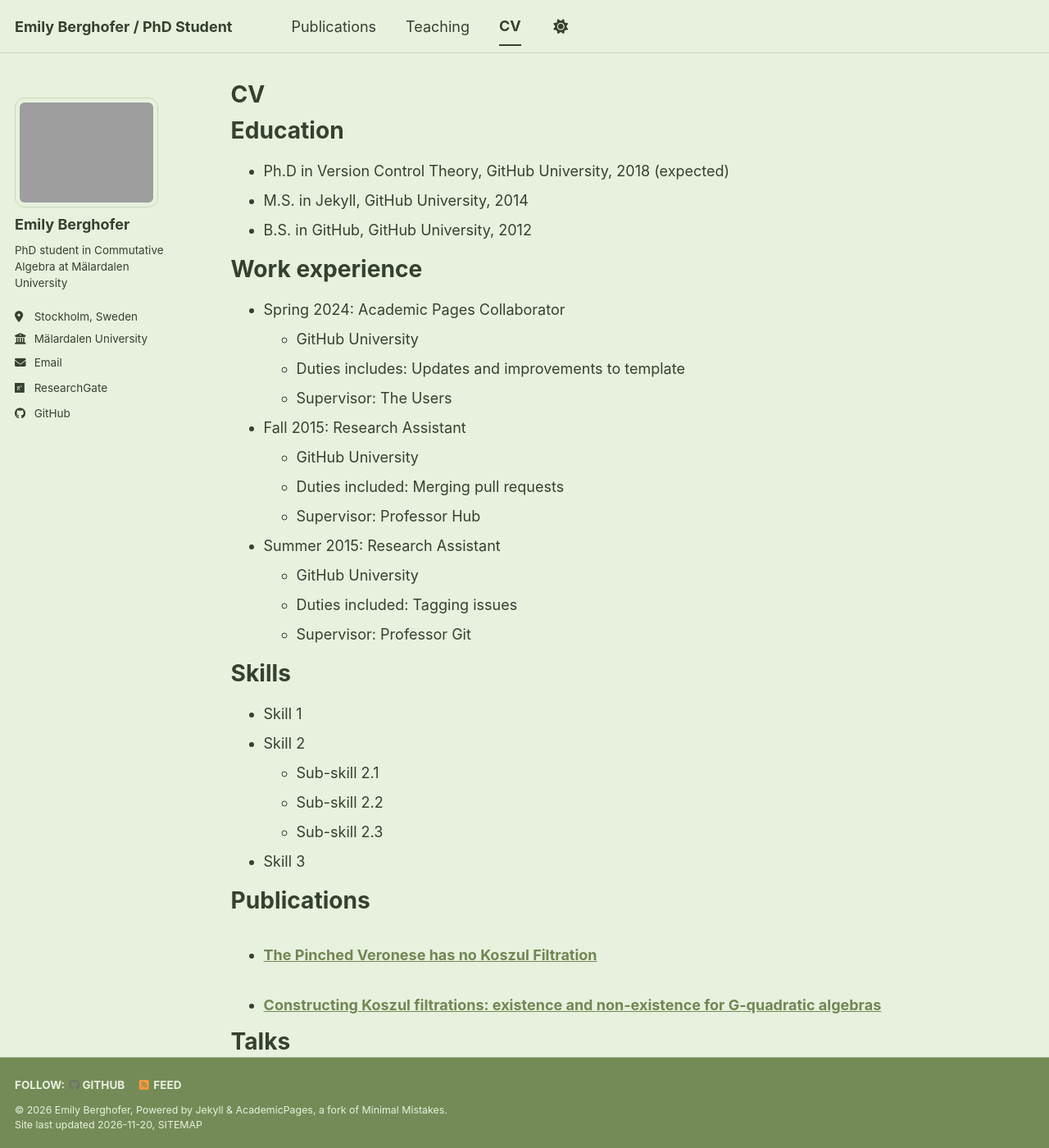
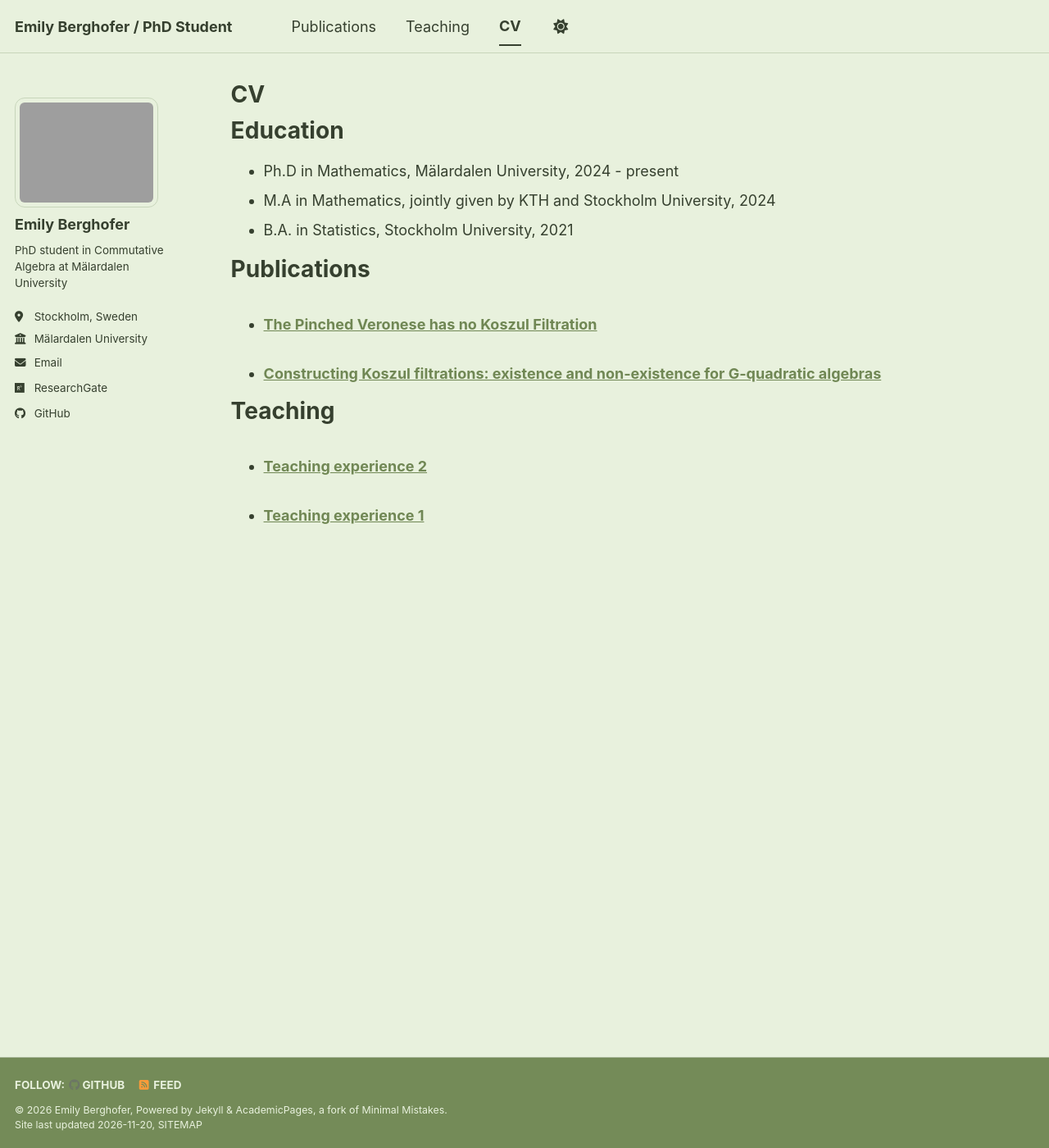
Before and after one commit to emily-berghofer/emily-berghofer.github.io, a Jekyll site: the page built from _pages/cv.md, in a window 1280 px wide and 1400 px high. Shown: the whole window at 82% size. Built offline with Jekyll 4.4.1, drawn with Linux system fonts in a browser that asks for light colours; a style sheet for code colours, icons or effects is not loaded; some of the changed text lies outside the part shown.

Commit message:
Revise CV with updated education and remove sections
Updated education section with new degrees and removed work experience, skills, talks, and service sections.

```diff
--- a/_pages/cv.md
+++ b/_pages/cv.md
@@ -11,35 +11,10 @@ redirect_from:
 
 Education
 ======
-* Ph.D in Version Control Theory, GitHub University, 2018 (expected)
-* M.S. in Jekyll, GitHub University, 2014
-* B.S. in GitHub, GitHub University, 2012
+* Ph.D in Mathematics, Mälardalen University, 2024 - present
+* M.A in Mathematics, jointly given by KTH and Stockholm University, 2024
+* B.A. in Statistics, Stockholm University, 2021
 
-Work experience
-======
-* Spring 2024: Academic Pages Collaborator
-  * GitHub University
-  * Duties includes: Updates and improvements to template
-  * Supervisor: The Users
-
-* Fall 2015: Research Assistant
-  * GitHub University
-  * Duties included: Merging pull requests
-  * Supervisor: Professor Hub
-
-* Summer 2015: Research Assistant
-  * GitHub University
-  * Duties included: Tagging issues
-  * Supervisor: Professor Git
-
-Skills
-======
-* Skill 1
-* Skill 2
-  * Sub-skill 2.1
-  * Sub-skill 2.2
-  * Sub-skill 2.3
-* Skill 3
 
 Publications
 ======
@@ -47,18 +22,9 @@ Publications
     {% include archive-single-cv.html %}
   {% endfor %}</ul>
 
-Talks
-======
-  <ul>{% for post in site.talks reversed %}
-    {% include archive-single-talk-cv.html  %}
-  {% endfor %}</ul>
 
 Teaching
 ======
   <ul>{% for post in site.teaching reversed %}
     {% include archive-single-cv.html %}
   {% endfor %}</ul>
-
-Service and leadership
-======
-* Currently signed in to 43 different slack teams
```
